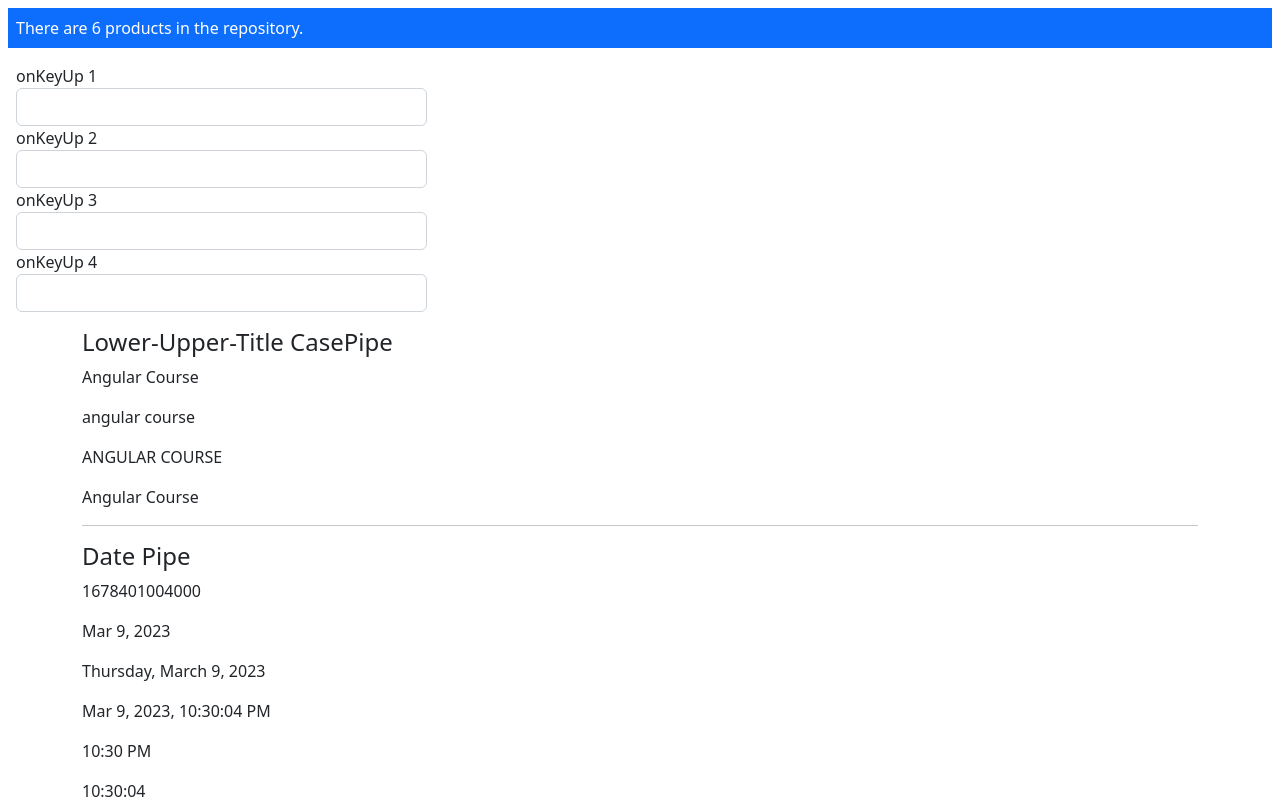
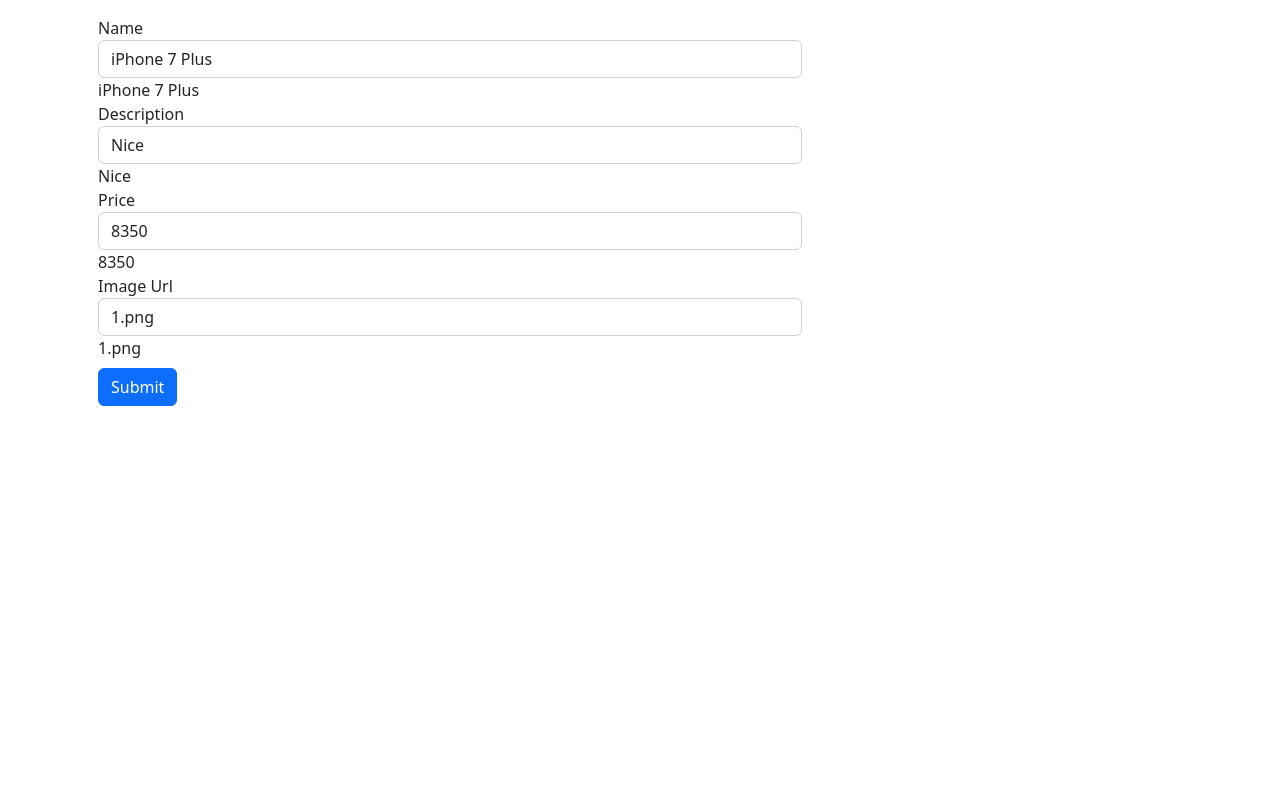
Before and after one commit to MustafaPeynirci/Angular-Development-Project, an Angular app in the folder example/: page / in a window 1280 px wide. Shown: the top 800 px of the page. Built offline with nearby package versions, Linux system fonts and the light colour scheme.

Commit message:
initializing-reactive-form

```diff
--- a/example/src/app/app.module.ts
+++ b/example/src/app/app.module.ts
@@ -6,13 +6,15 @@
 import { ProductComponent } from './product/product.component';
 import { InputEmailDirective } from './input-email.directive';
 import { AdminProductsComponent } from './admin-products/admin-products.component';
+import { Product2Component } from './product2/product2.component';
 
 @NgModule({
   declarations: [
     ProductComponent,
     SummaryPipe,
     InputEmailDirective,
-    AdminProductsComponent
+    AdminProductsComponent,
+    Product2Component
   ],
   imports: [
     BrowserModule,
@@ -20,6 +22,6 @@
     ReactiveFormsModule
   ],
   providers: [],
-  bootstrap: [ProductComponent]
+  bootstrap: [Product2Component]
 })
 export class AppModule { }
--- /dev/null
+++ b/example/src/app/product2/product2.component.html
@@ -0,0 +1,33 @@
+<div class="container">
+    <div class="row">
+        <div class="col-8">
+            <div class="m-3">
+                <form>
+                    <div class="form-group">
+                        <label>Name</label>
+                        <input class="form-control" [formControl]="name">
+                        {{name.value}}
+                    </div>
+                    <div class="form-group">
+                        <label>Description</label>
+                        <input class="form-control" [formControl]="description">
+                        {{description.value}}
+                    </div>
+                    <div class="form-group">
+                        <label>Price</label>
+                        <input class="form-control" [formControl]="price">
+                        {{price.value}}
+                    </div>
+                    <div class="form-group">
+                        <label>Image Url</label>
+                        <input class="form-control" [formControl]="imageUrl">
+                        {{imageUrl.value}}
+                    </div>
+                    <button type="submit" class="btn btn-primary mt-2" (click)="updateName()">
+                        Submit
+                    </button>
+                </form>
+            </div>
+        </div>
+    </div>
+</div>
--- /dev/null
+++ b/example/src/app/product2/product2.component.ts
@@ -0,0 +1,25 @@
+import { Component, OnInit } from '@angular/core';
+import { FormControl } from '@angular/forms';
+
+@Component({
+  selector: 'app-product2',
+  templateUrl: './product2.component.html',
+  styleUrls: ['./product2.component.css']
+})
+export class Product2Component implements OnInit {
+
+  name = new FormControl("iPhone 7 Plus")
+  description = new FormControl("Nice")
+  price = new FormControl("8350")
+  imageUrl = new FormControl("1.png")
+
+  constructor() { }
+
+  ngOnInit(): void {
+  }
+
+  updateName() {
+    this.name.setValue("iPhone 8 Plus")
+  }
+
+}
--- a/example/src/index.html
+++ b/example/src/index.html
@@ -11,7 +11,8 @@
 </head>
 
 <body>
-  <app-product></app-product>
+  <!-- <app-product></app-product> -->
+  <app-product2></app-product2>
 </body>
 
 </html>
```
Also changed, not shown: example/src/app/product2/product2.component.css (added).
